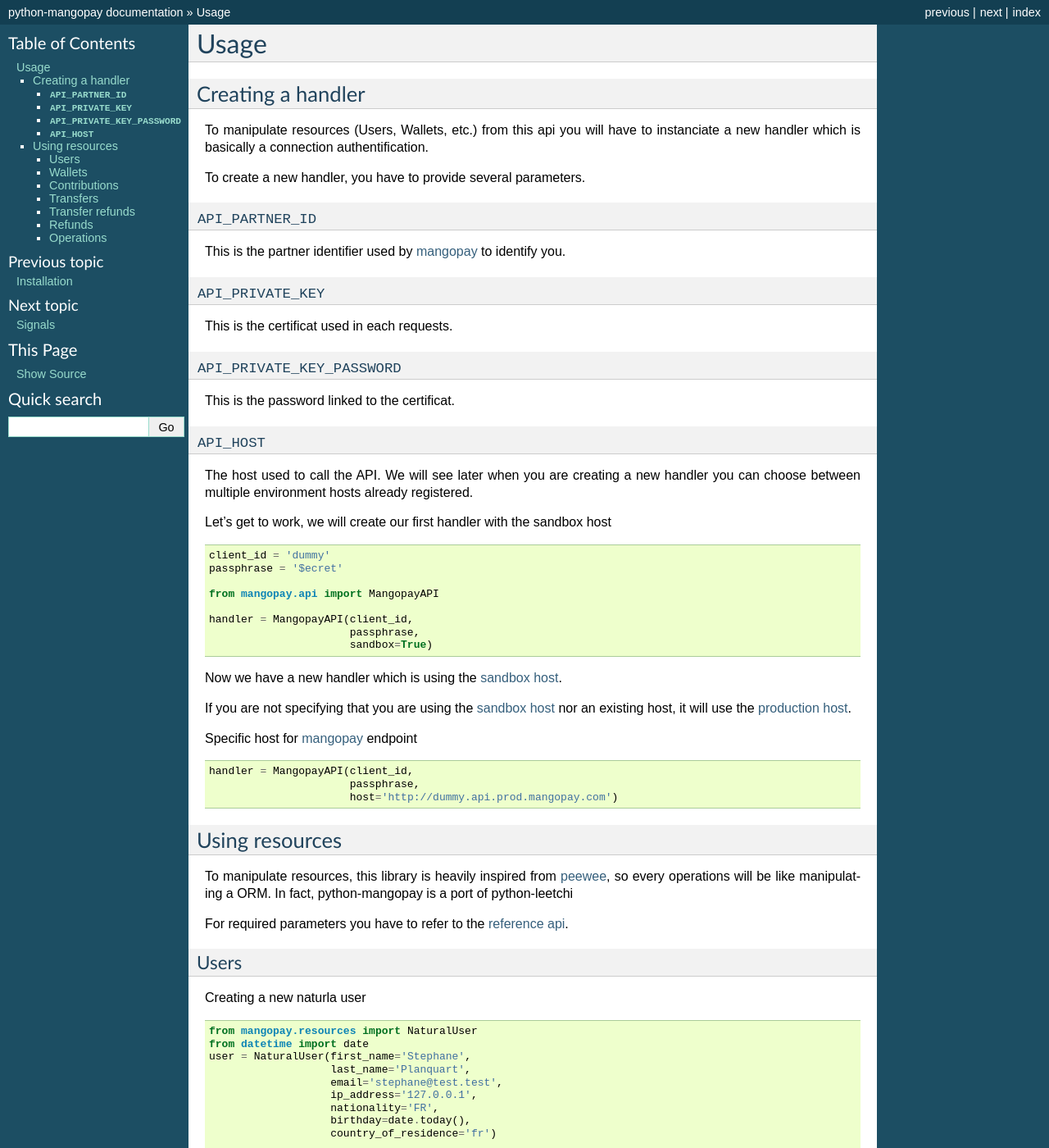
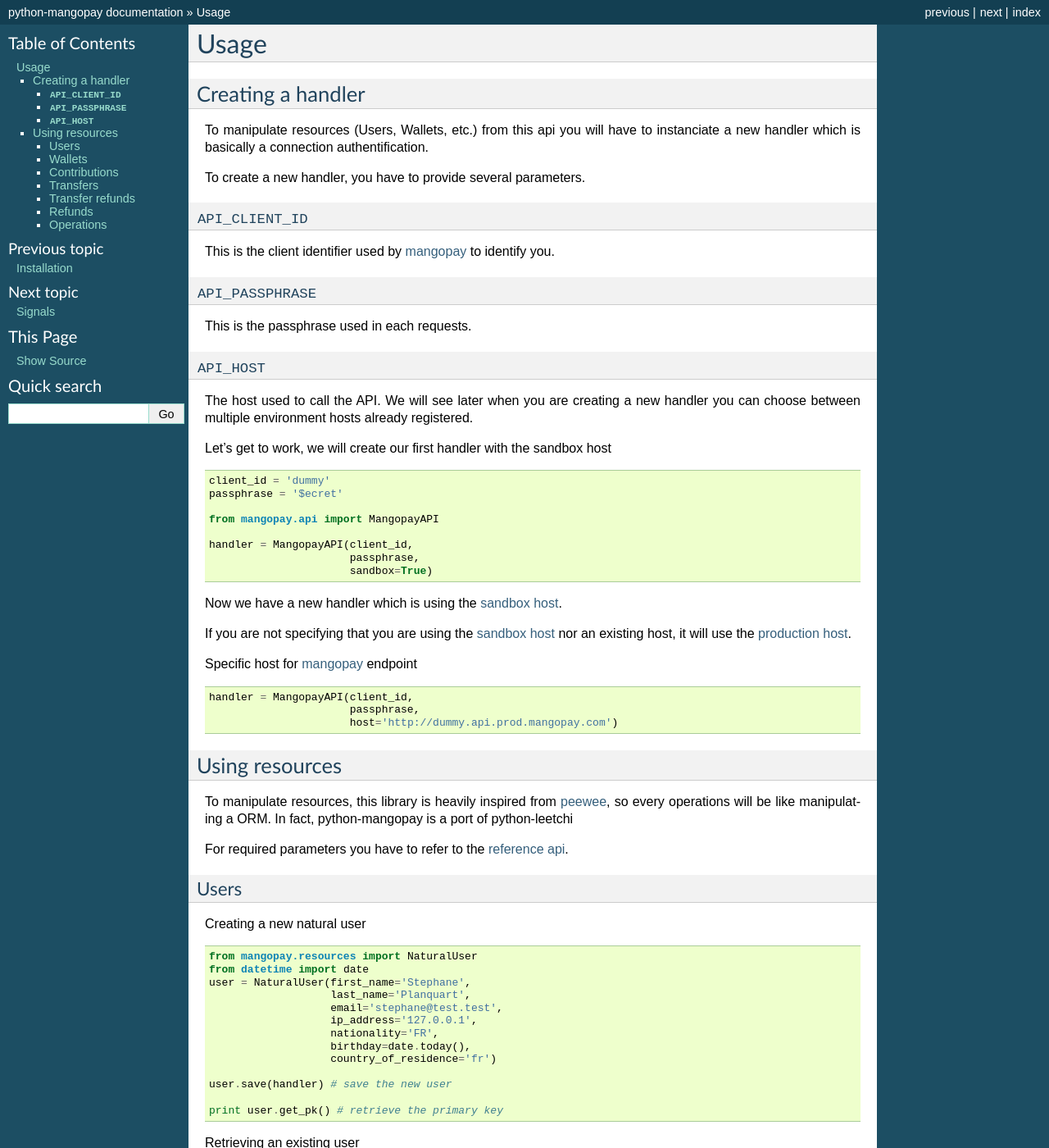
Before and after one commit to splanquart/python-mangopay, a Sphinx documentation site: the page built from docs/usage.rst, in a window 1280 px wide and 1400 px high. Shown: the whole window at 82% size. Built offline with Sphinx 7.4.7, drawn with Linux system fonts in a browser that asks for light colours; the version number could not be read and is left out; some of the changed text lies outside the part shown.

```diff
--- a/docs/usage.rst
+++ b/docs/usage.rst
@@ -12,20 +12,15 @@
 
 To create a new handler, you have to provide several parameters.
 
-``API_PARTNER_ID``
+``API_CLIENT_ID``
 ..................
 
-This is the partner identifier used by mangopay_ to identify you.
+This is the client identifier used by mangopay_ to identify you.
 
-``API_PRIVATE_KEY``
+``API_PASSPHRASE``
 ...................
 
-This is the certificat used in each requests.
-
-``API_PRIVATE_KEY_PASSWORD``
-............................
-
-This is the password linked to the certificat.
+This is the passphrase used in each requests.
 
 ``API_HOST``
 ............
@@ -68,7 +63,7 @@
 Users
 .....
 
-Creating a new naturla user ::
+Creating a new natural user ::
 
     from mangopay.resources import NaturalUser
     from datetime import date
```
Also changed, not shown: other parts of docs/usage.rst (+4 -4 lines), 2 other files.
